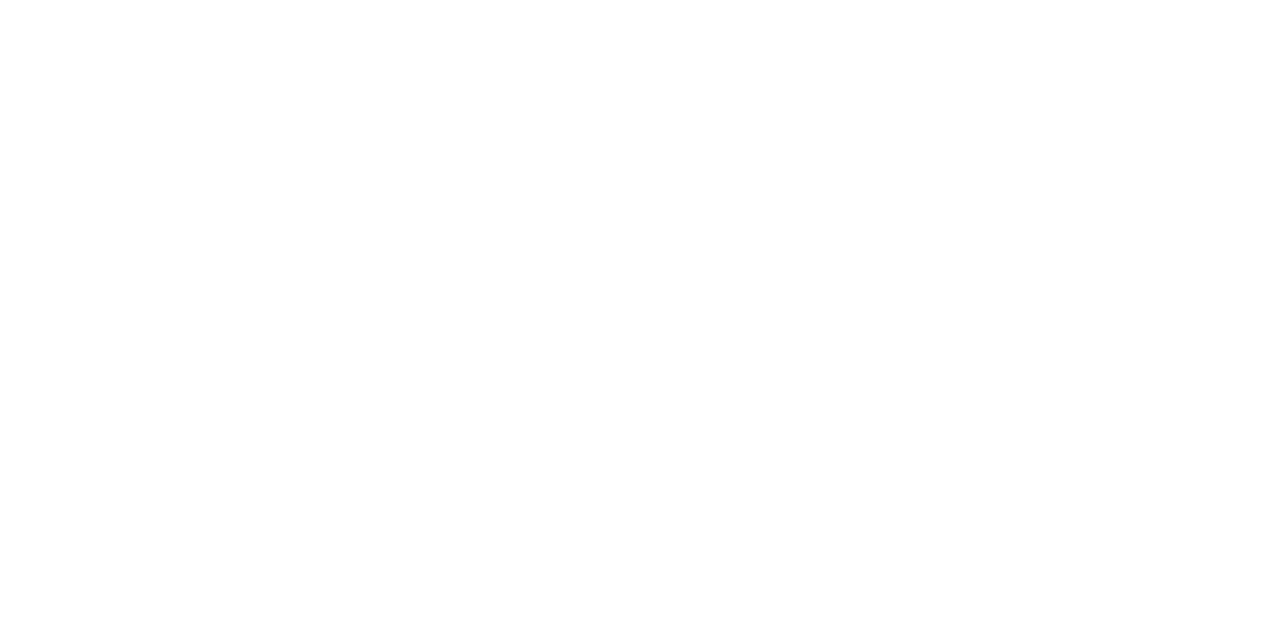
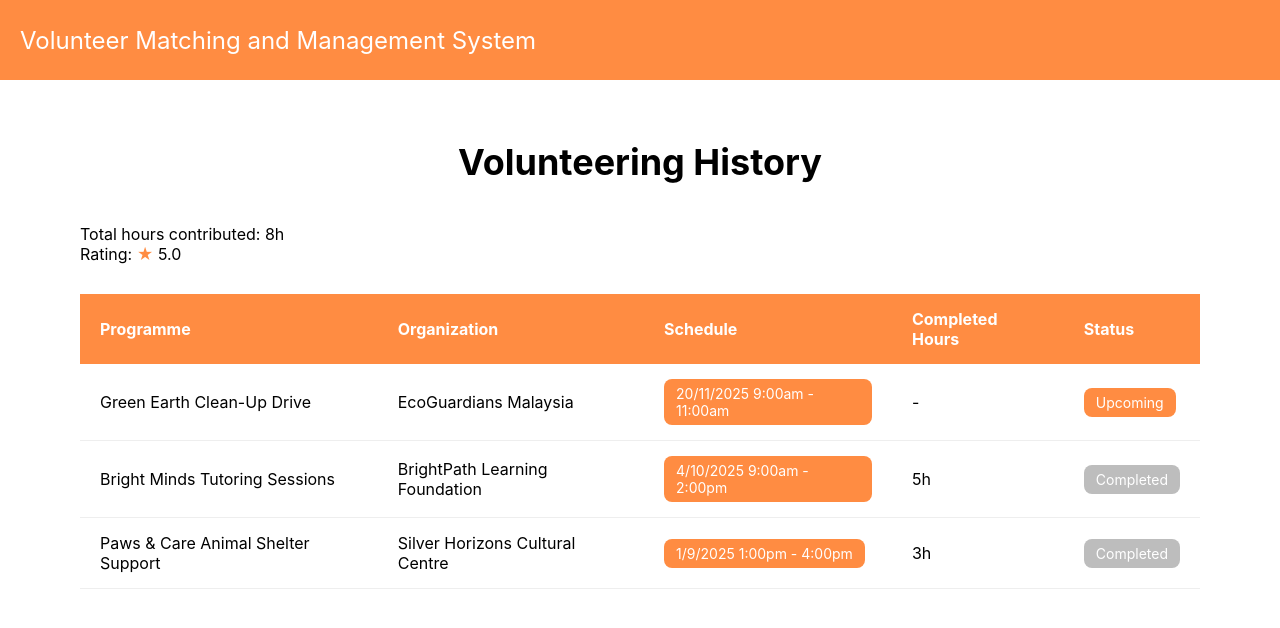
Before and after one commit to avocadomilk6688/Volunteer-Matching-and-Management-System, a React (Vite) app in the folder client/: page /volunteering-history in a window 1280 px wide. Before the commit this address had no page. Shown: the top 628 px of the page. Built offline with nearby package versions, Linux system fonts and the light colour scheme.

Commit message:
Add VolunteeringHistoryPage component

```diff
--- a/client/src/App.tsx
+++ b/client/src/App.tsx
@@ -6,6 +6,7 @@
 import { AuthProvider } from './context/auth/AuthProvider';
 import { LeaderboardPage } from './pages/LeaderboardPage';
 import { QAPage } from './pages/QAPage';
+import { VolunteeringHistoryPage } from './pages/VolunteeringHistoryPage';
 
 function App() {
   return (
@@ -18,6 +19,7 @@
         <Route path="programme-details" element={<ProgrammeDetailsPage />}></Route>
         <Route path="leaderboard" element={<LeaderboardPage />}></Route>
         <Route path="qa" element={<QAPage />}></Route>
+        <Route path="volunteering-history" element={<VolunteeringHistoryPage />}></Route>
       </Routes>
     </AuthProvider>
   )
--- a/client/src/pages/Header.tsx
+++ b/client/src/pages/Header.tsx
@@ -44,11 +44,29 @@
             )}
             {showProfileOptions && (
                 <div className="profile-options">
-                    <div className="view-volunteering-history">View volunteering <br /> history</div>
+                    <Link
+                        to="/volunteering-history"
+                        className="view-volunteering-history"
+                        onClick={() => isShowProfileOptions(false)}
+                    >
+                        View volunteering <br /> history
+                    </Link>
+
                     <hr />
-                    <div className="manage-profile">Manage profile</div>
+
+                    <Link
+                        to="/manage-profile"
+                        className="manage-profile"
+                        onClick={() => isShowProfileOptions(false)}
+                    >
+                        Manage profile
+                    </Link>
+
                     <hr />
-                    <div className="log-out" onClick={handleLogout}>Log out</div>
+
+                    <div className="log-out" onClick={handleLogout}>
+                        Log out
+                    </div>
                 </div>
             )}
         </div>
--- /dev/null
+++ b/client/src/pages/Table.tsx
@@ -0,0 +1,25 @@
+import React from 'react';
+
+interface TableProps {
+    headers: string[];
+    children: React.ReactNode;
+}
+
+export const GenericTable: React.FC<TableProps> = ({ headers, children }) => {
+    return (
+        <div className="custom-table-container">
+            <table className="custom-table">
+                <thead>
+                    <tr>
+                        {headers.map((header, index) => (
+                            <th key={index}>{header}</th>
+                        ))}
+                    </tr>
+                </thead>
+                <tbody>
+                    {children}
+                </tbody>
+            </table>
+        </div>
+    );
+};
--- /dev/null
+++ b/client/src/pages/VolunteeringHistoryPage.tsx
@@ -0,0 +1,66 @@
+import { Header } from './Header';
+import { GenericTable } from './Table';
+import './volunteering_history_page.css';
+
+export function VolunteeringHistoryPage() {
+    const historyData = [
+        {
+            id: 1,
+            programme: "Green Earth Clean-Up Drive",
+            org: "EcoGuardians Malaysia",
+            schedule: "20/11/2025 9:00am - 11:00am",
+            hours: "-",
+            status: "Upcoming"
+        },
+        {
+            id: 2,
+            programme: "Bright Minds Tutoring Sessions",
+            org: "BrightPath Learning Foundation",
+            schedule: "4/10/2025 9:00am - 2:00pm",
+            hours: "5h",
+            status: "Completed"
+        },
+        {
+            id: 3,
+            programme: "Paws & Care Animal Shelter Support",
+            org: "Silver Horizons Cultural Centre",
+            schedule: "1/9/2025 1:00pm - 4:00pm",
+            hours: "3h",
+            status: "Completed"
+        }
+    ];
+
+    const headers = ["Programme", "Organization", "Schedule", "Completed Hours", "Status"];
+
+    return (
+        <div className="history-wrapper">
+            <Header />
+            <div className="history-content">
+                <h1 className="history-title">Volunteering History</h1>
+
+                <div className="history-stats">
+                    <p>Total hours contributed: 8h</p>
+                    <p>Rating: <span className="star">★</span> 5.0</p>
+                </div>
+
+                <GenericTable headers={headers}>
+                    {historyData.map((row) => (
+                        <tr key={row.id}>
+                            <td>{row.programme}</td>
+                            <td>{row.org}</td>
+                            <td>
+                                <span className="pill schedule-pill">{row.schedule}</span>
+                            </td>
+                            <td>{row.hours}</td>
+                            <td>
+                                <span className={`pill status-pill ${row.status.toLowerCase()}`}>
+                                    {row.status}
+                                </span>
+                            </td>
+                        </tr>
+                    ))}
+                </GenericTable>
+            </div>
+        </div>
+    );
+}
--- a/client/src/pages/header.css
+++ b/client/src/pages/header.css
@@ -88,3 +88,14 @@
     border-top: 1px solid black;
     margin: 0;
 }
+
+.view-volunteering-history,
+.manage-profile {
+    display: block;
+    text-decoration: none;
+    color: black;
+    padding: 10px;
+    text-align: center;
+    width: 100%;
+    box-sizing: border-box;
+}
--- /dev/null
+++ b/client/src/pages/volunteering_history_page.css
@@ -0,0 +1,75 @@
+.history-wrapper {
+    background-color: white;
+    min-height: 100vh;
+    font-family: 'Inter', sans-serif;
+}
+
+.history-content {
+    max-width: 1200px;
+    margin: 0 auto;
+    padding: 20px 40px;
+}
+
+.history-title {
+    text-align: center;
+    font-size: 36px;
+    font-weight: bold;
+    margin: 40px 0;
+}
+
+.history-stats {
+    margin-bottom: 30px;
+    font-size: 16px;
+}
+
+.star {
+    color: #FF8C42;
+}
+
+/* Reusable Table Styling */
+.custom-table-container {
+    width: 100%;
+    overflow-x: auto;
+}
+
+.custom-table {
+    width: 100%;
+    border-collapse: collapse;
+}
+
+.custom-table thead tr {
+    background-color: #FF8C42;
+    color: white;
+    text-align: left;
+}
+
+.custom-table th,
+.custom-table td {
+    padding: 15px 20px;
+    font-size: 16px;
+}
+
+.custom-table tbody tr {
+    border-bottom: 1px solid #eee;
+}
+
+/* Pill/Badge Styling */
+.pill {
+    padding: 6px 12px;
+    border-radius: 8px;
+    font-size: 14px;
+    display: inline-block;
+    color: white;
+}
+
+.schedule-pill {
+    background-color: #FF8C42;
+}
+
+.status-pill.upcoming {
+    background-color: #FF8C42;
+}
+
+.status-pill.completed {
+    background-color: #BDBDBD;
+}
```
